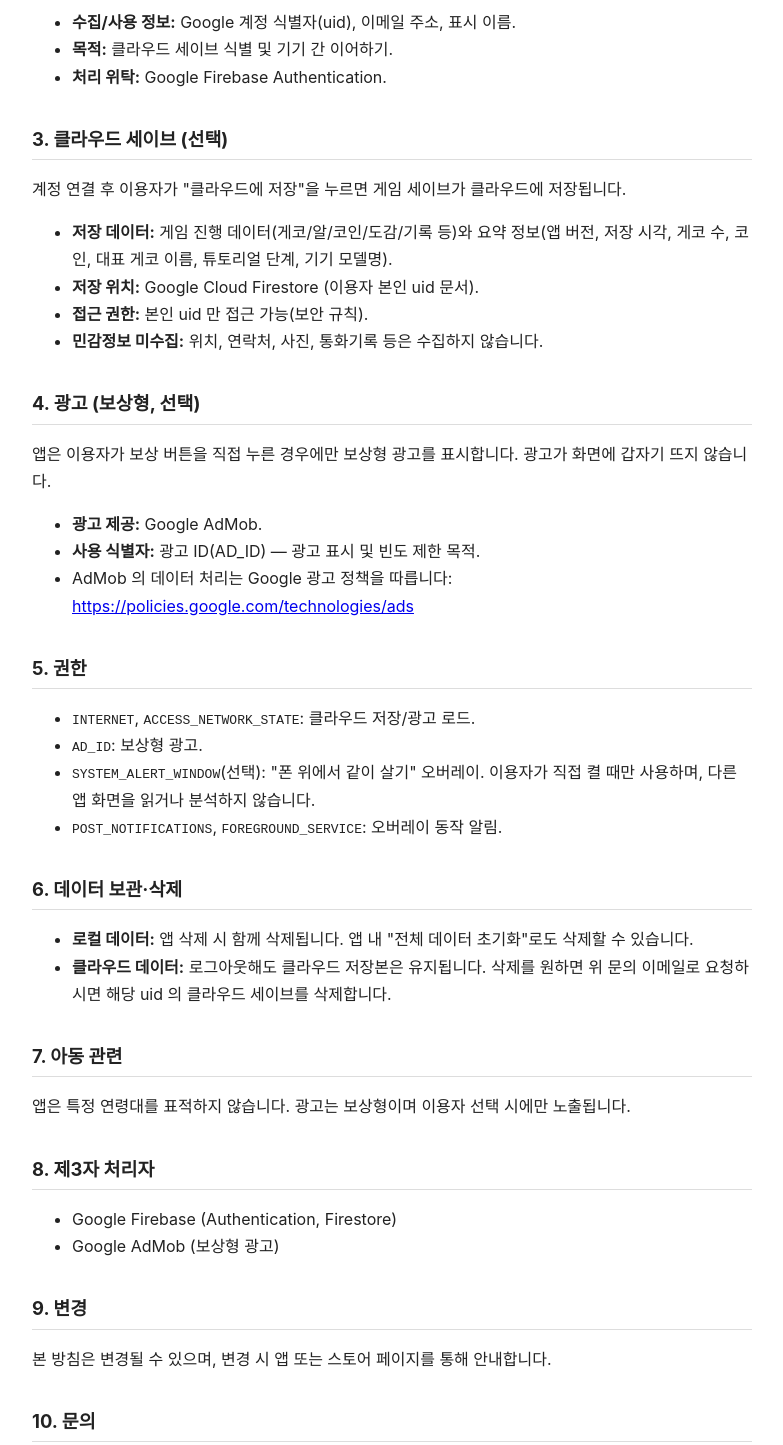
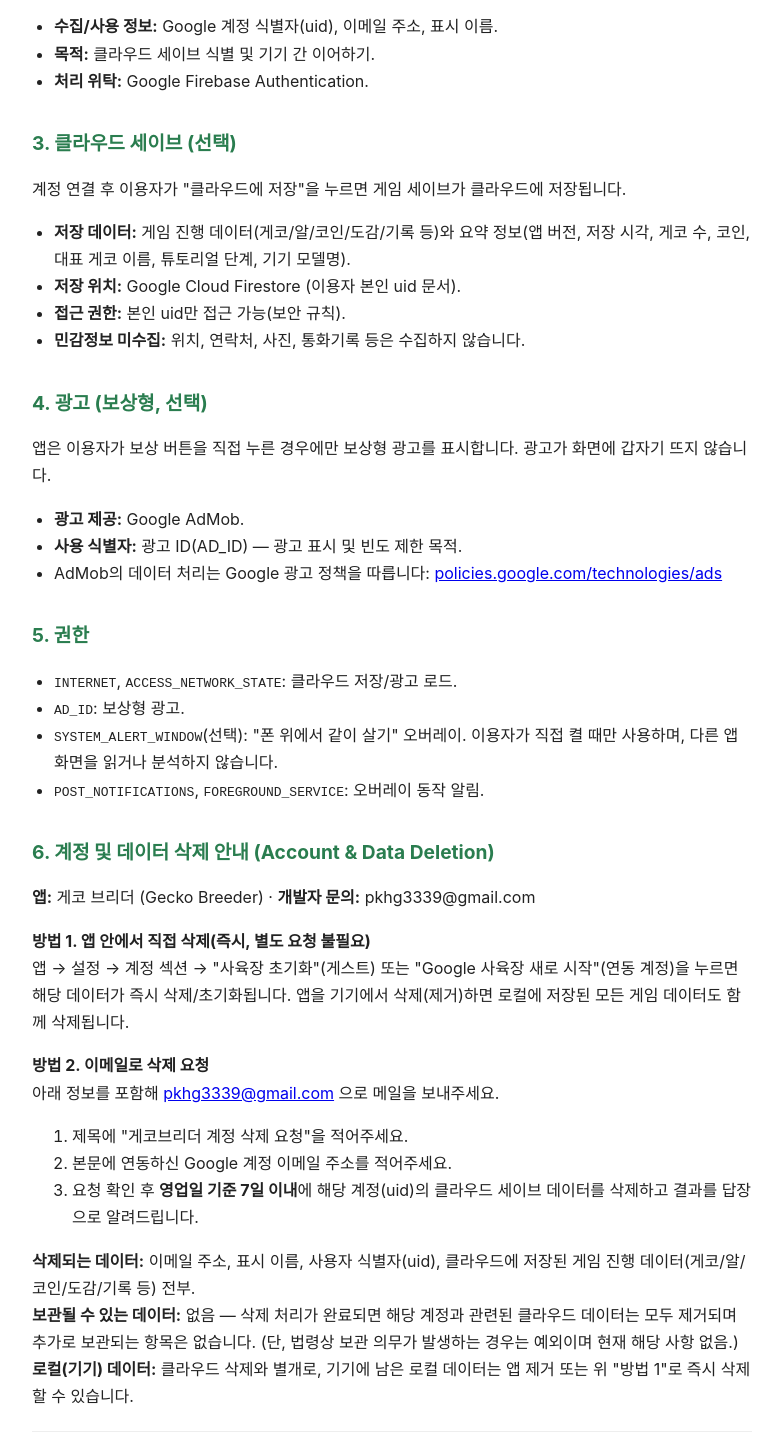
Before and after one commit to tg2739/gecko-breeder-privacy, a plain HTML site: page index.html in a window 1280 px wide. Shown: the part 504-1949 px from the top of the page, without its empty margins (248-1031 px from the left). Drawn offline with Linux system fonts and the light colour scheme.

Commit message:
Update index.html

```diff
--- a/index.html
+++ b/index.html
@@ -2,18 +2,23 @@
 <html lang="ko">
 <head>
 <meta charset="UTF-8">
-<title>게코 브리더 개인정보 처리방침</title>
+<meta name="viewport" content="width=device-width, initial-scale=1.0">
+<title>게코 브리더 — 개인정보 처리방침</title>
 <style>
-body { font-family: -apple-system, sans-serif; max-width: 720px; margin: 40px auto; padding: 0 20px; line-height: 1.7; color: #222; }
-h1 { font-size: 1.5em; } h2 { font-size: 1.15em; margin-top: 1.8em; border-bottom: 1px solid #ddd; padding-bottom: 4px; }
-.meta { color: #666; font-size: 0.95em; }
+  body { font-family: -apple-system, "Malgun Gothic", sans-serif; max-width: 720px; margin: 40px auto; padding: 0 20px; line-height: 1.7; color: #222; }
+  h1 { font-size: 1.6em; border-bottom: 2px solid #eee; padding-bottom: 12px; }
+  h2 { font-size: 1.2em; margin-top: 32px; color: #2a7d4f; }
+  .meta { color: #777; font-size: 0.9em; }
+  ul { padding-left: 22px; }
+  .notice { background: #fff8e1; border: 1px solid #ffe082; padding: 12px 16px; border-radius: 8px; font-size: 0.9em; }
 </style>
 </head>
 <body>
+
 <h1>개인정보 처리방침</h1>
-<p class="meta"><b>앱 이름:</b> 게코 브리더 (Gecko Breeder)<br>
-<b>최종 업데이트:</b> 2026-06-22<br>
-<b>문의:</b> pkhg3339@gmail.com</p>
+<p class="meta"><strong>앱 이름:</strong> 게코 브리더 (Gecko Breeder)<br>
+<strong>최종 업데이트:</strong> 2026-06-22<br>
+<strong>문의:</strong> pkhg3339@gmail.com</p>
 
 <p>게코 브리더(이하 "앱")는 이용자의 개인정보를 소중히 다룹니다. 본 방침은 앱이 어떤 정보를 어떤 목적으로 처리하는지 설명합니다.</p>
 
@@ -23,26 +28,26 @@
 <h2>2. Google 계정 연결 (선택)</h2>
 <p>이용자가 직접 "Google 계정으로 보호하기"를 선택한 경우에만 Google 로그인을 사용합니다.</p>
 <ul>
-<li><b>수집/사용 정보:</b> Google 계정 식별자(uid), 이메일 주소, 표시 이름.</li>
-<li><b>목적:</b> 클라우드 세이브 식별 및 기기 간 이어하기.</li>
-<li><b>처리 위탁:</b> Google Firebase Authentication.</li>
+  <li><strong>수집/사용 정보:</strong> Google 계정 식별자(uid), 이메일 주소, 표시 이름.</li>
+  <li><strong>목적:</strong> 클라우드 세이브 식별 및 기기 간 이어하기.</li>
+  <li><strong>처리 위탁:</strong> Google Firebase Authentication.</li>
 </ul>
 
 <h2>3. 클라우드 세이브 (선택)</h2>
 <p>계정 연결 후 이용자가 "클라우드에 저장"을 누르면 게임 세이브가 클라우드에 저장됩니다.</p>
 <ul>
-<li><b>저장 데이터:</b> 게임 진행 데이터(게코/알/코인/도감/기록 등)와 요약 정보(앱 버전, 저장 시각, 게코 수, 코인, 대표 게코 이름, 튜토리얼 단계, 기기 모델명).</li>
-<li><b>저장 위치:</b> Google Cloud Firestore (이용자 본인 uid 문서).</li>
-<li><b>접근 권한:</b> 본인 uid 만 접근 가능(보안 규칙).</li>
-<li><b>민감정보 미수집:</b> 위치, 연락처, 사진, 통화기록 등은 수집하지 않습니다.</li>
+  <li><strong>저장 데이터:</strong> 게임 진행 데이터(게코/알/코인/도감/기록 등)와 요약 정보(앱 버전, 저장 시각, 게코 수, 코인, 대표 게코 이름, 튜토리얼 단계, 기기 모델명).</li>
+  <li><strong>저장 위치:</strong> Google Cloud Firestore (이용자 본인 uid 문서).</li>
+  <li><strong>접근 권한:</strong> 본인 uid만 접근 가능(보안 규칙).</li>
+  <li><strong>민감정보 미수집:</strong> 위치, 연락처, 사진, 통화기록 등은 수집하지 않습니다.</li>
 </ul>
 
 <h2>4. 광고 (보상형, 선택)</h2>
 <p>앱은 이용자가 보상 버튼을 직접 누른 경우에만 보상형 광고를 표시합니다. 광고가 화면에 갑자기 뜨지 않습니다.</p>
 <ul>
-<li><b>광고 제공:</b> Google AdMob.</li>
-<li><b>사용 식별자:</b> 광고 ID(AD_ID) — 광고 표시 및 빈도 제한 목적.</li>
-<li>AdMob 의 데이터 처리는 Google 광고 정책을 따릅니다: <a href="https://policies.google.com/technologies/ads">https://policies.google.com/technologies/ads</a></li>
+  <li><strong>광고 제공:</strong> Google AdMob.</li>
+  <li><strong>사용 식별자:</strong> 광고 ID(AD_ID) — 광고 표시 및 빈도 제한 목적.</li>
+  <li>AdMob의 데이터 처리는 Google 광고 정책을 따릅니다: <a href="https://policies.google.com/technologies/ads" target="_blank">policies.google.com/technologies/ads</a></li>
 </ul>
 
 <h2>5. 권한</h2>
@@ -53,11 +58,29 @@
   <li><code>POST_NOTIFICATIONS</code>, <code>FOREGROUND_SERVICE</code>: 오버레이 동작 알림.</li>
 </ul>
 
-<h2>6. 데이터 보관·삭제</h2>
-<ul>
-<li><b>로컬 데이터:</b> 앱 삭제 시 함께 삭제됩니다. 앱 내 "전체 데이터 초기화"로도 삭제할 수 있습니다.</li>
-<li><b>클라우드 데이터:</b> 로그아웃해도 클라우드 저장본은 유지됩니다. 삭제를 원하면 위 문의 이메일로 요청하시면 해당 uid 의 클라우드 세이브를 삭제합니다.</li>
-</ul>
+<h2 id="delete-account">6. 계정 및 데이터 삭제 안내 (Account &amp; Data Deletion)</h2>
+<p><strong>앱:</strong> 게코 브리더 (Gecko Breeder) · <strong>개발자 문의:</strong> pkhg3339@gmail.com</p>
+
+<p><strong>방법 1. 앱 안에서 직접 삭제(즉시, 별도 요청 불필요)</strong><br>
+앱 → 설정 → 계정 섹션 → "사육장 초기화"(게스트) 또는 "Google 사육장 새로 시작"(연동 계정)을 누르면 해당 데이터가 즉시 삭제/초기화됩니다. 앱을 기기에서 삭제(제거)하면 로컬에 저장된 모든 게임 데이터도 함께 삭제됩니다.</p>
+
+<p><strong>방법 2. 이메일로 삭제 요청</strong><br>
+아래 정보를 포함해 <a href="mailto:pkhg3339@gmail.com?subject=게코브리더 계정 삭제 요청">pkhg3339@gmail.com</a> 으로 메일을 보내주세요.</p>
+<ol>
+  <li>제목에 "게코브리더 계정 삭제 요청"을 적어주세요.</li>
+  <li>본문에 연동하신 Google 계정 이메일 주소를 적어주세요.</li>
+  <li>요청 확인 후 <strong>영업일 기준 7일 이내</strong>에 해당 계정(uid)의 클라우드 세이브 데이터를 삭제하고 결과를 답장으로 알려드립니다.</li>
+</ol>
+
+<p><strong>삭제되는 데이터:</strong> 이메일 주소, 표시 이름, 사용자 식별자(uid), 클라우드에 저장된 게임 진행 데이터(게코/알/코인/도감/기록 등) 전부.<br>
+<strong>보관될 수 있는 데이터:</strong> 없음 — 삭제 처리가 완료되면 해당 계정과 관련된 클라우드 데이터는 모두 제거되며 추가로 보관되는 항목은 없습니다. (단, 법령상 보관 의무가 발생하는 경우는 예외이며 현재 해당 사항 없음.)<br>
+<strong>로컬(기기) 데이터:</strong> 클라우드 삭제와 별개로, 기기에 남은 로컬 데이터는 앱 제거 또는 위 "방법 1"로 즉시 삭제할 수 있습니다.</p>
+
+<hr style="border:none;border-top:1px solid #eee;margin:20px 0;">
+
+<p style="color:#777;font-size:0.92em;">
+<strong>English summary —</strong> App: Gecko Breeder. To delete your account and data: (1) In-app — Settings → Account → "Reset save" (guest) or "Start fresh on Google save" (signed-in), which deletes/resets your data immediately; uninstalling the app also removes all local data. (2) By email — send a request to pkhg3339@gmail.com with subject "Gecko Breeder account deletion request" and the Google account email you used; we delete your cloud save (email, display name, user ID, and all game progress data) within 7 business days and confirm by reply. No data is retained after deletion, except where required by law (not currently applicable).
+</p>
 
 <h2>7. 아동 관련</h2>
 <p>앱은 특정 연령대를 표적하지 않습니다. 광고는 보상형이며 이용자 선택 시에만 노출됩니다.</p>
@@ -72,7 +95,7 @@
 <p>본 방침은 변경될 수 있으며, 변경 시 앱 또는 스토어 페이지를 통해 안내합니다.</p>
 
 <h2>10. 문의</h2>
-<p>개인정보 관련 문의/삭제 요청: pkhg3339@gmail.com</p>
+<p>개인정보 관련 문의/삭제 요청: <a href="mailto:pkhg3339@gmail.com">pkhg3339@gmail.com</a></p>
 
 </body>
 </html>
```
Lines whose indentation alone changed are shown as unchanged.
